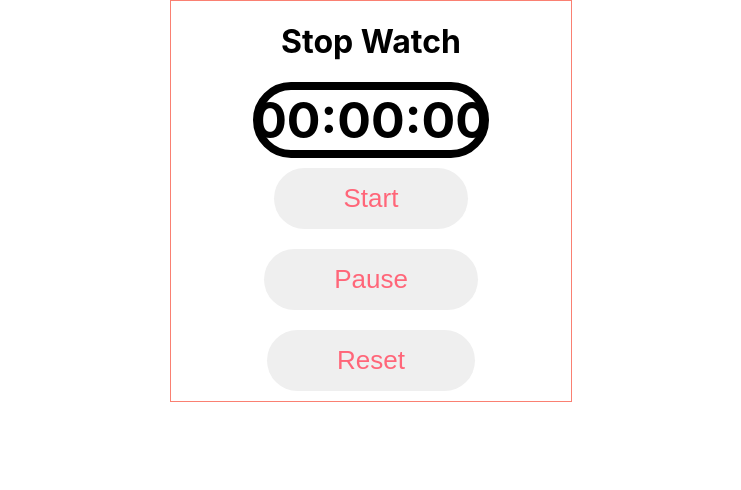
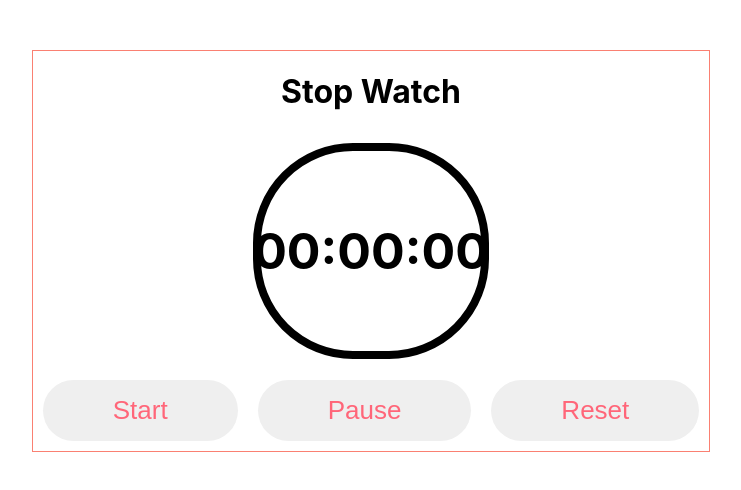
Before and after one commit to samadakram/Stop-watch-typescript, a React (Create React App) app: page / in a window 1280 px wide. Shown: the top 490 px of the page, without its empty margins (269-1010 px from the left). Built offline with nearby package versions, Linux system fonts and the light colour scheme.

Commit message:
Update Timer.css

```diff
--- a/src/components/Timer/Timer.css
+++ b/src/components/Timer/Timer.css
@@ -1,8 +1,8 @@
 .timer-container {
-    width: 400px;
+    /* width: 400px; */
     height: 400px;
     border: 1px solid salmon;
-    margin: auto;
+    margin: 50px auto;
     text-align: center;
     display: flex;
     justify-content: center;
```
